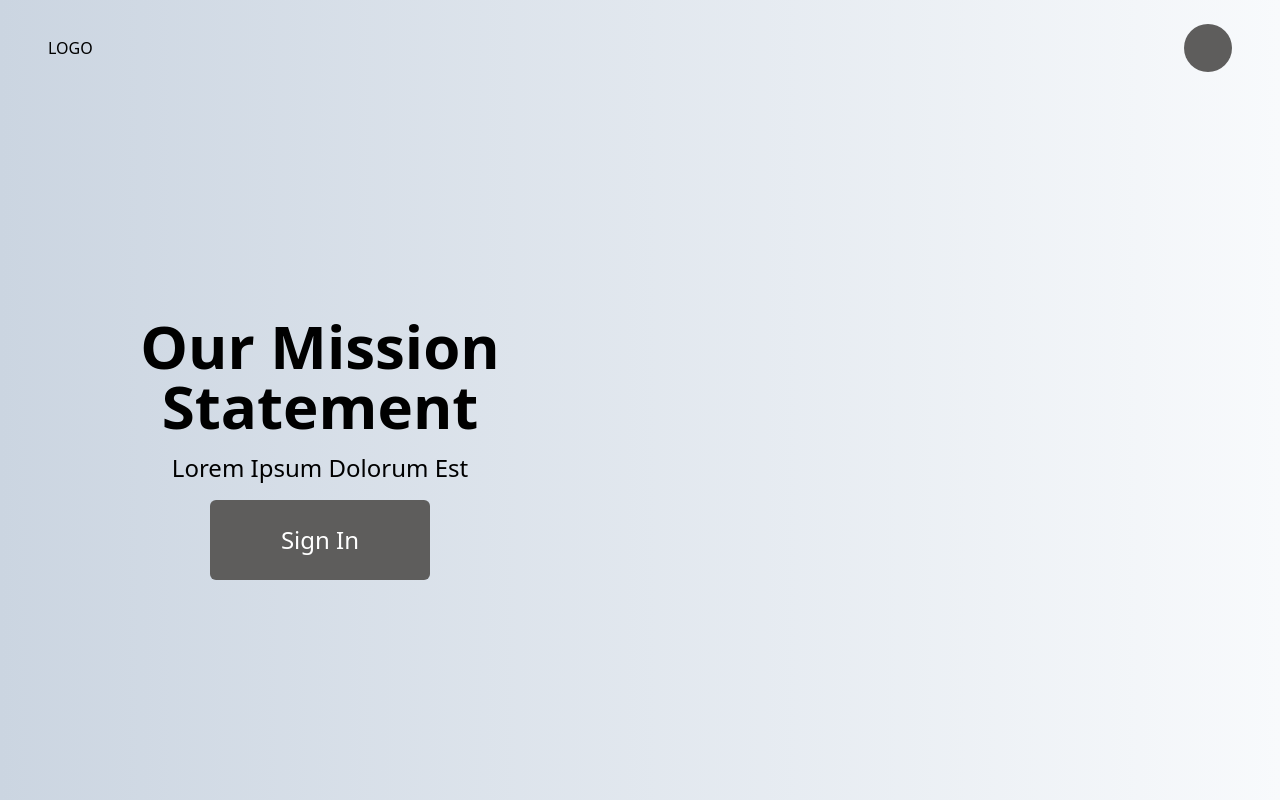
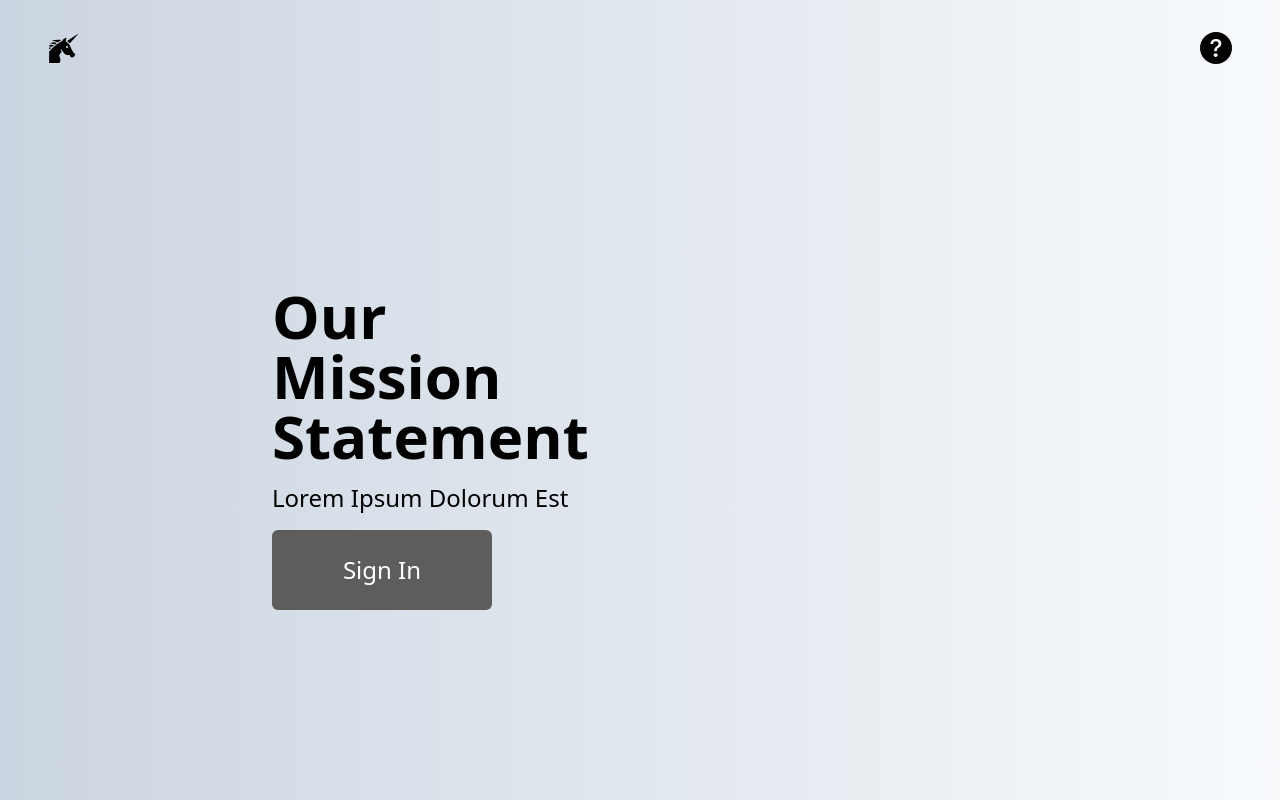
Before and after one commit to jdrco/JournAI, a Next.js app: page / in a window 1280 px wide. Built offline with nearby package versions, Linux system fonts and the light colour scheme; no server answers.

Commit message:
Finally left centered div poorly

```diff
--- a/components/HomePage.jsx
+++ b/components/HomePage.jsx
@@ -2,7 +2,6 @@ import { auth } from "../firebase/firebaseApp";
 import { useAuthState } from "react-firebase-hooks/auth";
 import TestDisplay from "./TestDisplay";
 import React, { useState } from "react";
-import LoadingPage from "./LoadingPage";
 
 const HomePage = () => {
   const [input, setInput] = useState("");
--- a/components/LandingPage.jsx
+++ b/components/LandingPage.jsx
@@ -1,4 +1,6 @@
 import React from "react";
+import { BsFillQuestionCircleFill } from "react-icons/bs";
+import { GiUnicorn } from "react-icons/gi";
 import { auth } from "../firebase/firebaseApp";
 import { signInWithRedirect, GoogleAuthProvider } from "firebase/auth";
 
@@ -12,16 +14,20 @@ const LandingPage = () => {
   return (
     <div className="w-screen h-screen flex flex-col items-center backdrop-opacity-100 bg-gradient-to-r from-slate-300 to-slate-50">
       <div className="flex justify-between items-center h-[8%] w-screen bg-transparent p-10 sm:p-12">
-        <div>LOGO</div>
-        <button className="rounded-full bg-[#5e5d5c] p-6"></button>
+        <div>
+          <GiUnicorn size={"2em"} />
+        </div>
+        <button>
+          <BsFillQuestionCircleFill size={"2em"} />
+        </button>
       </div>
 
       <div className="bg-transparent w-screen h-[92%] flex flex-col lg:flex-row">
-        <div className="bg-inherit h-[40%] flex flex-col justify-center items-center px-8 lg:h-[100%] lg:w-1/2">
-          <div className="bg-transparent mb-4 text-center font-bold text-6xl">
+        <div className="bg-inherit h-[50%] flex flex-col justify-center items-center lg:items-baseline lg:ml-60 px-8 lg:h-[100%] lg:w-1/2">
+          <div className="bg-transparent mb-4 font-bold text-6xl lg:w-80 text-center lg:text-left">
             Our Mission Statement
           </div>
-          <div className="mb-4 text-2xl">Lorem Ipsum Dolorum Est</div>
+          <div className="mb-4 text-2xl lg:w-80">Lorem Ipsum Dolorum Est</div>
           <button
             className="bg-[#5e5d5c] w-[220px] h-[80px] rounded-md text-2xl text-white"
             onClick={redirectToSignIn}
@@ -30,7 +36,7 @@ const LandingPage = () => {
           </button>
         </div>
 
-        <div className="bg-transparent text-center flex flex-col gap-4 items-center h-[60%] lg:h-[100%] lg:w-1/2"></div>
+        <div className="bg-transparent text-center flex flex-col gap-4 items-center h-[50%] lg:h-[100%] lg:w-1/2"></div>
       </div>
     </div>
   );
--- a/package.json
+++ b/package.json
@@ -17,6 +17,7 @@
     "react": "18.2.0",
     "react-dom": "18.2.0",
     "react-firebase-hooks": "^5.1.1",
+    "react-icons": "^4.7.1",
     "react-loader-spinner": "^5.3.4"
   },
   "devDependencies": {
```
Also changed, not shown: 1 other file (tests, documents, lock files or other folders).
